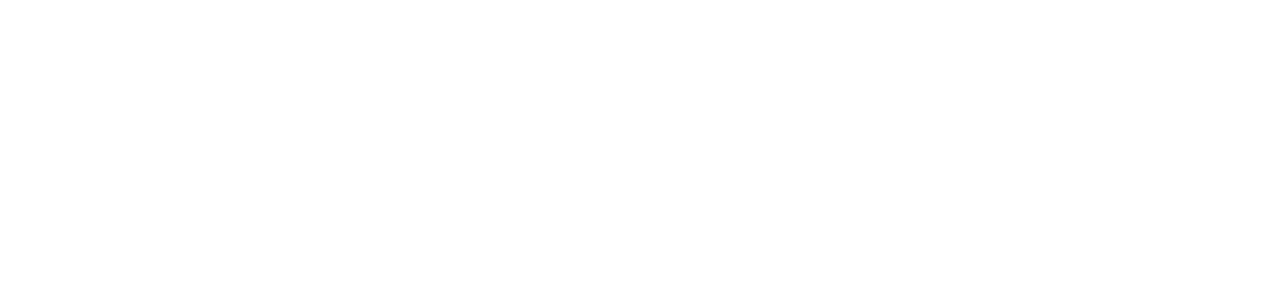
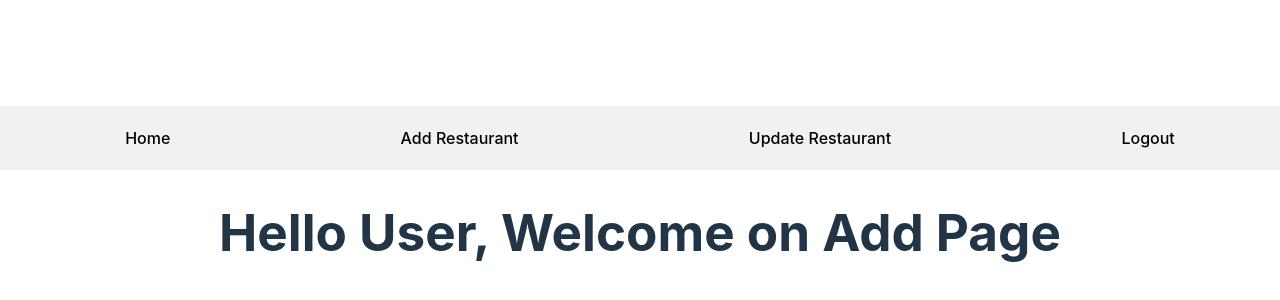
Before and after one commit to Azizsige/vue-jserver, a Vue app: page /add in a window 1280 px wide. Before the commit this address had no page. Shown: the part 200-500 px from the top of the page. Built offline with nearby package versions, Linux system fonts and the light colour scheme.

Commit message:
update: list restaurant api but not finish

```diff
--- a/db/db.json
+++ b/db/db.json
@@ -24,5 +24,31 @@
       "name": "kami",
       "id": 4
     }
+  ],
+  "restaurants": [
+    {
+      "id": 1,
+      "name": "KFC",
+      "contact": "1234567890",
+      "address": "KFC, 123, ABC, XYZ"
+    },
+    {
+      "name": "McDonalds",
+      "id": 2,
+      "contact": "1234567890",
+      "address": "McDonalds, 123, ABC, XYZ"
+    },
+    {
+      "id": 3,
+      "name": "Burger King",
+      "contact": "1234567890",
+      "address": "Burger King, 123, ABC, XYZ"
+    },
+    {
+      "id": 4,
+      "name": "Pizza Hut",
+      "contact": "1234567890",
+      "address": "Pizza Hut, 123, ABC, XYZ"
+    }
   ]
 }
--- a/src/App.vue
+++ b/src/App.vue
@@ -15,6 +15,10 @@
 };
 </script>
 <style>
+body {
+  min-height: 0;
+}
+
 .logo {
   width: 100px;
 }
--- /dev/null
+++ b/src/components/Add.vue
@@ -0,0 +1,20 @@
+<template>
+  <div>
+    <Header />
+    <h1>Hello User, Welcome on Add Page</h1>
+  </div>
+</template>
+<script>
+import Header from "./Header.vue";
+export default {
+  name: "Add",
+  components: {
+    Header,
+  },
+};
+</script>
+<style>
+body {
+  min-height: 0;
+}
+</style>
--- a/src/components/Header.vue
+++ b/src/components/Header.vue
@@ -1,9 +1,9 @@
 <template>
   <div class="container-list">
     <ul class="list">
-      <li><a href="">Home</a></li>
-      <li><a href="">Add Restaurant</a></li>
-      <li><a href="">Update Restaurant</a></li>
+      <li><router-link to="/">Home</router-link></li>
+      <li><router-link to="/add">Add Restaurant</router-link></li>
+      <li><router-link to="/update">Update Restaurant</router-link></li>
       <li><a @click="logout" href="">Logout</a></li>
     </ul>
   </div>
--- a/src/components/Home.vue
+++ b/src/components/Home.vue
@@ -5,18 +5,27 @@
   </div>
 </template>
 <script>
+import axios from "axios";
 import Header from "./Header.vue";
 export default {
   name: "Home",
   components: {
     Header,
   },
-  mounted() {
+
+  async mounted() {
     let users = localStorage.getItem("user-info");
     if (!users) {
       this.$router.push({ name: "SignUp" });
     }
+
+    let results = await axios.get("http://localhost:3000/restaurants");
+    console.warn(results);
   },
 };
 </script>
-<style></style>
+<style>
+body {
+  min-height: 0;
+}
+</style>
--- a/src/components/Login.vue
+++ b/src/components/Login.vue
@@ -44,4 +44,8 @@
   },
 };
 </script>
-<style></style>
+<style>
+body {
+  min-height: 100vh !important;
+}
+</style>
--- a/src/components/SignUp.vue
+++ b/src/components/SignUp.vue
@@ -47,4 +47,8 @@
   },
 };
 </script>
-<style></style>
+<style>
+body {
+  min-height: 100vh;
+}
+</style>
--- /dev/null
+++ b/src/components/Update.vue
@@ -0,0 +1,16 @@
+<template>
+  <div>
+    <Header />
+    <h1>Hello User, Welcome on Update Page</h1>
+  </div>
+</template>
+<script>
+import Header from "./Header.vue";
+export default {
+  name: "Update",
+  components: {
+    Header,
+  },
+};
+</script>
+<style lang=""></style>
--- a/src/router.js
+++ b/src/router.js
@@ -1,6 +1,8 @@
 import Home from "./components/Home.vue";
 import SignUp from "./components/SignUp.vue";
 import Login from "./components/Login.vue";
+import Add from "./components/Add.vue";
+import Update from "./components/Update.vue";
 
 import { createRouter, createWebHistory } from "vue-router";
 
@@ -20,6 +22,16 @@
     component: Login,
     path: "/login",
   },
+  {
+    name: "Add",
+    component: Add,
+    path: "/add",
+  },
+  {
+    name: "Update",
+    component: Update,
+    path: "/update",
+  },
 ];
 
 const router = createRouter({
--- a/src/style.css
+++ b/src/style.css
@@ -38,7 +38,7 @@
   display: flex;
   place-items: center;
   min-width: 320px;
-  min-height: 100vh;
+  min-height: 0;
 }
 
 h1 {
```
